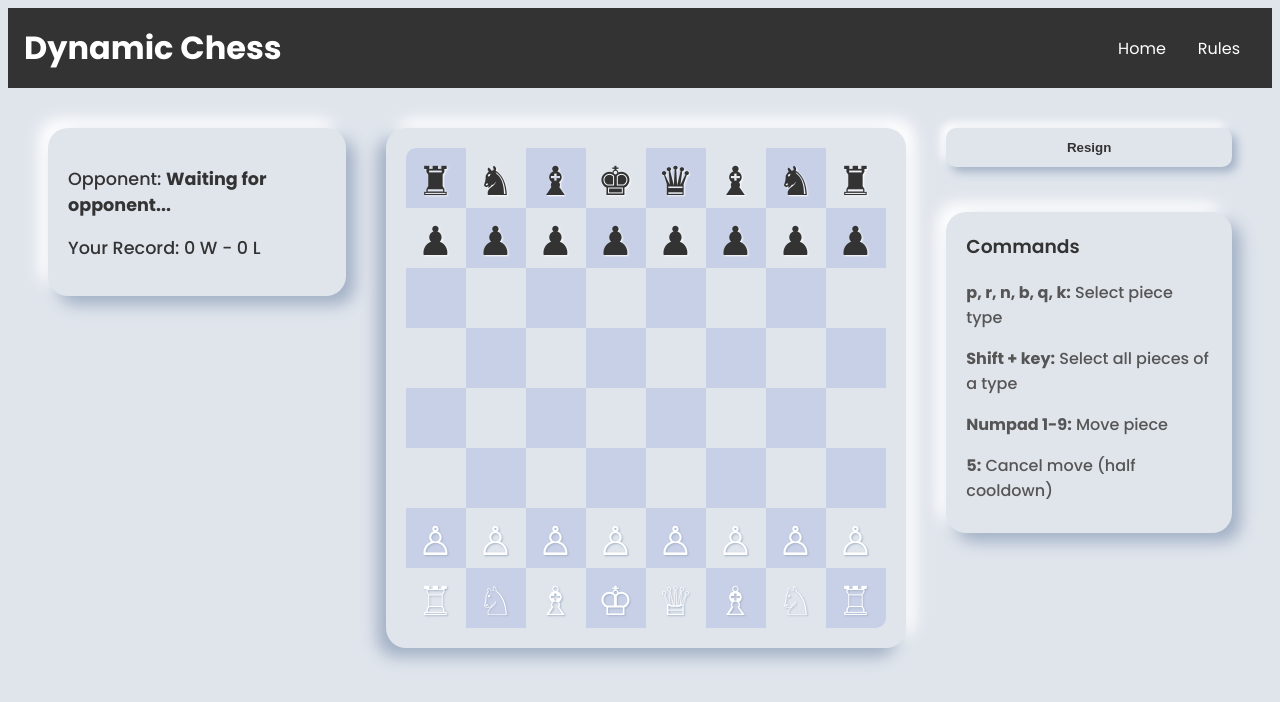
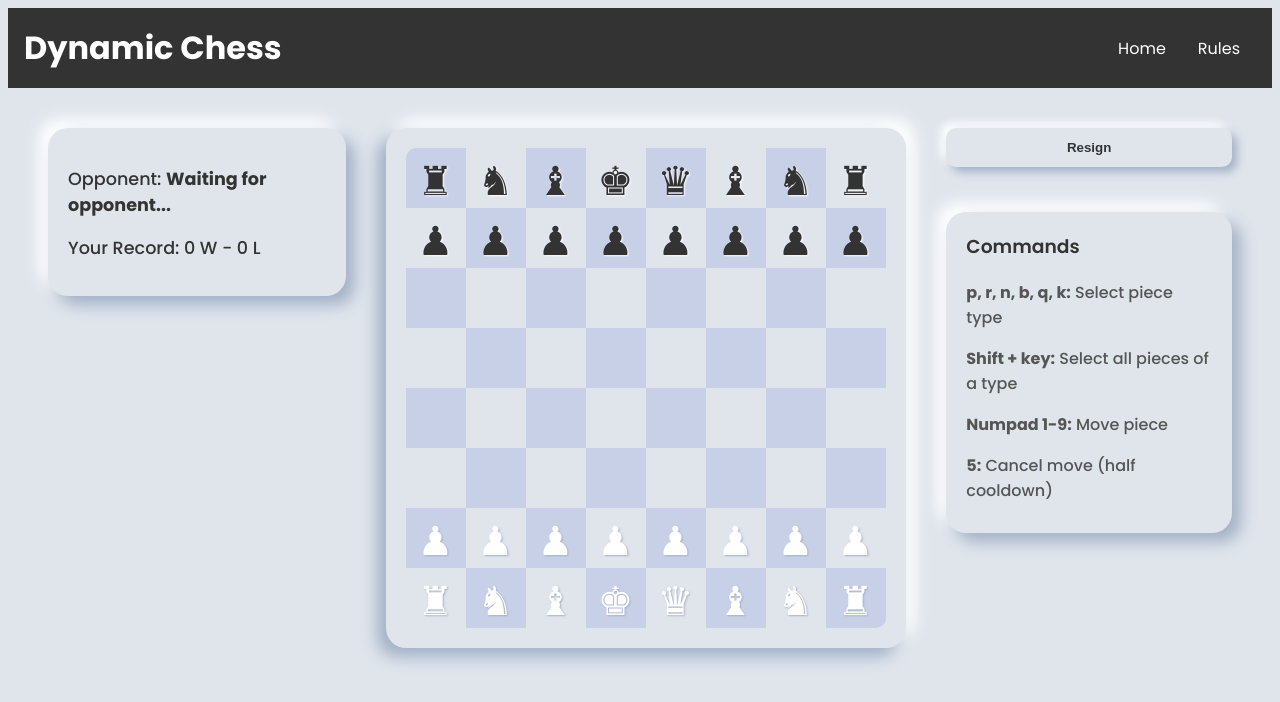
Before and after one commit to nicpanozzo/dynamicChess, an Angular app: page /game in a window 1280 px wide. Shown: the top 702 px of the page. Built offline with nearby package versions, Linux system fonts and the light colour scheme; no server answers.

Commit message:
feat: Implement basic move queue for premoves

```diff
--- a/src/app/chessboard/chessboard.component.ts
+++ b/src/app/chessboard/chessboard.component.ts
@@ -41,6 +41,7 @@ export class ChessboardComponent implements OnDestroy {
   cooldowns = new Map<string, number>();
   currentPieceIndex = 0;
   cooldownInterval: any;
+  moveQueue = new Map<string, { endRow: number; endCol: number }[]>();
 
   pieceCooldowns: { [key: string]: number } = {
     p: 2000,
@@ -107,7 +108,7 @@ export class ChessboardComponent implements OnDestroy {
   constructor(private socketService: SocketService) {
     this.initializeBoard();
     this.cooldownInterval = setInterval(() => {
-      // This will trigger change detection
+      this.processMoveQueue();
     }, 100);
 
     this.socketService.listen('cooldownUpdate').subscribe((data: { piece: string, cooldown: number }) => {
@@ -116,6 +117,33 @@ export class ChessboardComponent implements OnDestroy {
         this.cooldowns.set(data.piece, Date.now() + data.cooldown);
       }
     });
+  }
+
+  processMoveQueue() {
+    const now = Date.now();
+    for (const pieceKey of Array.from(this.moveQueue.keys())) {
+      const queue = this.moveQueue.get(pieceKey);
+      if (queue && queue.length > 0) {
+        const [row, col] = pieceKey.split('-').map(Number);
+        const cooldown = this.cooldowns.get(pieceKey);
+
+        if (!cooldown || cooldown < now) {
+          this.cooldowns.delete(pieceKey);
+          const move = queue.shift()!;
+          const piece = this.board[row][col];
+          if (piece) {
+            if (this.isValidMove(row, col, move.endRow, move.endCol)) {
+              this.move(row, col, move.endRow, move.endCol);
+              const newPieceKey = `${move.endRow}-${move.endCol}`;
+              if (queue.length > 0) {
+                this.moveQueue.set(newPieceKey, queue);
+              }
+              this.moveQueue.delete(pieceKey);
+            }
+          }
+        }
+      }
+    }
   }
 
   ngOnDestroy() {
@@ -141,21 +169,26 @@ export class ChessboardComponent implements OnDestroy {
     const piece = this.board[row][col];
 
     if (this.selectedPieces.length > 0) {
-      this.selectedPieces.forEach(selectedPiece => {
-        if (this.isValidMove(selectedPiece.row, selectedPiece.col, row, col)) {
-          this.move(selectedPiece.row, selectedPiece.col, row, col);
+      const pieceToMove = this.selectedPieces[0];
+      const pieceKey = `${pieceToMove.row}-${pieceToMove.col}`;
+      const cooldown = this.cooldowns.get(pieceKey);
+
+      if (cooldown && cooldown > Date.now()) {
+        const queue = this.moveQueue.get(pieceKey) || [];
+        queue.push({ endRow: row, endCol: col });
+        this.moveQueue.set(pieceKey, queue);
+      } else {
+        if (this.isValidMove(pieceToMove.row, pieceToMove.col, row, col)) {
+          this.move(pieceToMove.row, pieceToMove.col, row, col);
         }
-      });
+      }
       this.selectedPieces = [];
     } else if (piece) {
       const isWhitePiece = piece === piece.toUpperCase();
       const isBlackPiece = piece === piece.toLowerCase();
 
       if ((this.playerColor === 'white' && isWhitePiece) || (this.playerColor === 'black' && isBlackPiece)) {
-        const cooldown = this.cooldowns.get(`${row}-${col}`);
-        if (!cooldown || cooldown < Date.now()) {
-          this.selectedPieces = [{ row, col, piece }];
-        }
+        this.selectedPieces = [{ row, col, piece }];
       }
     }
   }
@@ -517,12 +550,12 @@ export class ChessboardComponent implements OnDestroy {
       case 'b': return '♝';
       case 'q': return '♛';
       case 'k': return '♚';
-      case 'P': return '♙';
-      case 'R': return '♖';
-      case 'N': return '♘';
-      case 'B': return '♗';
-      case 'Q': return '♕';
-      case 'K': return '♔';
+      case 'P': return '♟';
+      case 'R': return '♜';
+      case 'N': return '♞';
+      case 'B': return '♝';
+      case 'Q': return '♛';
+      case 'K': return '♚';
       default: return '';
     }
   }
```
